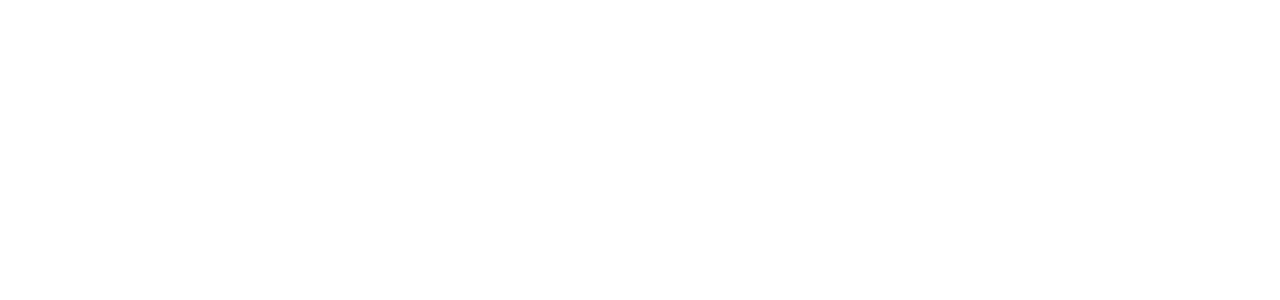
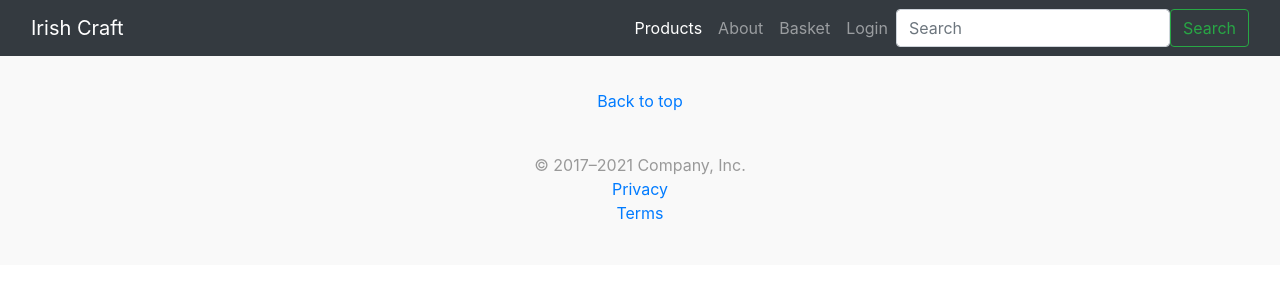
Before and after one commit to raymondkeogh/irishcraft, a Django app: page / in a window 1280 px wide. Before the commit the part shown is empty. Shown: the top 300 px of the page. Run offline with Django 3.2, Linux system fonts and the light colour scheme; some libraries are stand-ins or nearby versions.

Commit message:
Add base template and CSS from bootstrap

```diff
--- a/static/css/base.css
+++ b/static/css/base.css
@@ -1,11 +1,23 @@
 /* GLOBAL STYLES
--------------------------------------------------- */
-/* Padding below the footer and lighter body text */
+/* Bootstrap template CSS */
+/*-------------------------------------------------- */
 
 body {
     padding-top: 3rem;
     padding-bottom: 3rem;
     color: #5a5a5a;
+}
+
+footer {
+    padding: 2.5rem 0;
+    color: #999;
+    text-align: center;
+    background-color: #f9f9f9;
+    border-top: .05rem solid #e5e5e5;
+}
+
+footer p:last-child {
+    margin-bottom: 0;
 }
 
 
@@ -16,6 +28,7 @@ body {
 .carousel {
     margin-bottom: 4rem;
 }
+
 /* Since positioning the image, we need to help out the caption */
 .carousel-caption {
     bottom: 3rem;
@@ -26,7 +39,8 @@ body {
 .carousel-item {
     height: 32rem;
 }
-  .carousel-item > img {
+
+.carousel-item>img {
     position: absolute;
     top: 0;
     left: 0;
@@ -34,46 +48,50 @@ body {
     height: 32rem;
 }
 
-
-  /* MARKETING CONTENT
-  -------------------------------------------------- */
-
 /* Center align the text within the three columns below the carousel */
 .marketing .col-lg-4 {
     margin-bottom: 1.5rem;
     text-align: center;
 }
+
 .marketing h2 {
     font-weight: 400;
 }
-  /* rtl:begin:ignore */
+
 .marketing .col-lg-4 p {
     margin-right: .75rem;
     margin-left: .75rem;
 }
-  /* rtl:end:ignore */
-
 
 /* Featurettes
   ------------------------- */
 
 .featurette-divider {
-    margin: 5rem 0; /* Space out the Bootstrap <hr> more */
+    margin: 5rem 0;
 }
 
-  /* Thin out the marketing headings */
 .featurette-heading {
     font-weight: 300;
     line-height: 1;
-    /* rtl:remove */
     letter-spacing: -.05rem;
 }
+
+
+.bd-placeholder-img {
+    font-size: 1.125rem;
+    text-anchor: middle;
+    -webkit-user-select: none;
+    -moz-user-select: none;
+    user-select: none;
+  }
+
 
 
 /* RESPONSIVE CSS
   -------------------------------------------------- */
 
 @media (min-width: 40em) {
+
     /* Bump up size of carousel content */
     .carousel-caption p {
         margin-bottom: 1.25rem;
@@ -91,3 +109,9 @@ body {
         margin-top: 7rem;
     }
 }
+
+@media (min-width: 768px) {
+    .bd-placeholder-img-lg {
+      font-size: 3.5rem;
+    }
+  }
--- a/templates/base.html
+++ b/templates/base.html
@@ -33,8 +33,36 @@
     <title>Irish Craft{% block extra_title %}{% endblock %}</title>
   </head>
   <body>
-    <header class="container-fluid fixed-top"></header>
-
+    <header>
+      <nav class="navbar navbar-expand-md navbar-dark fixed-top bg-dark">
+        <div class="container-fluid">
+          <a class="navbar-brand" href="#">Irish Craft</a>
+          <button class="navbar-toggler" type="button" data-bs-toggle="collapse" data-bs-target="#navbarCollapse" aria-controls="navbarCollapse" aria-expanded="false" aria-label="Toggle navigation">
+            <span class="navbar-toggler-icon"></span>
+          </button>
+          <div class="collapse navbar-collapse" id="navbarCollapse">
+            <ul class="navbar-nav ml-auto mb-2 mb-md-0">
+              <li class="nav-item">
+                <a class="nav-link active" aria-current="page" href="#">Products</a>
+              </li>
+              <li class="nav-item">
+                <a class="nav-link" href="#">About</a>
+              </li>
+              <li class="nav-item">
+                <a class="nav-link" href="#">Basket</a>
+              </li>
+              <li class="nav-item">
+                <a class="nav-link" href="#">Login</a>
+              </li>
+            </ul>
+            <form class="d-flex">
+              <input class="form-control me-2" type="search" placeholder="Search" aria-label="Search">
+              <button class="btn btn-outline-success" type="submit">Search</button>
+            </form>
+          </div>
+        </div>
+      </nav>
+    </header>
     {% if messages %}
         <div class="message-container"></div>
     {% endif %}
@@ -46,8 +74,13 @@
     {% endblock %}
 
     {% block postloadjs %}
+    <script src="/docs/5.0/dist/js/bootstrap.bundle.min.js" integrity="sha384-MrcW6ZMFYlzcLA8Nl+NtUVF0sA7MsXsP1UyJoMp4YLEuNSfAP+JcXn/tWtIaxVXM" crossorigin="anonymous"></script>
     {% endblock %}
 
-
+      <!-- FOOTER -->
+  <footer>
+    <p><a href="#">Back to top</a></p><br>
+    <p>&copy; 2017–2021 Company, Inc.<br> <a href="#">Privacy</a><br> <a href="#">Terms</a></p>
+  </footer>
   </body>
 </html>
```
Lines whose indentation alone changed are shown as unchanged.
